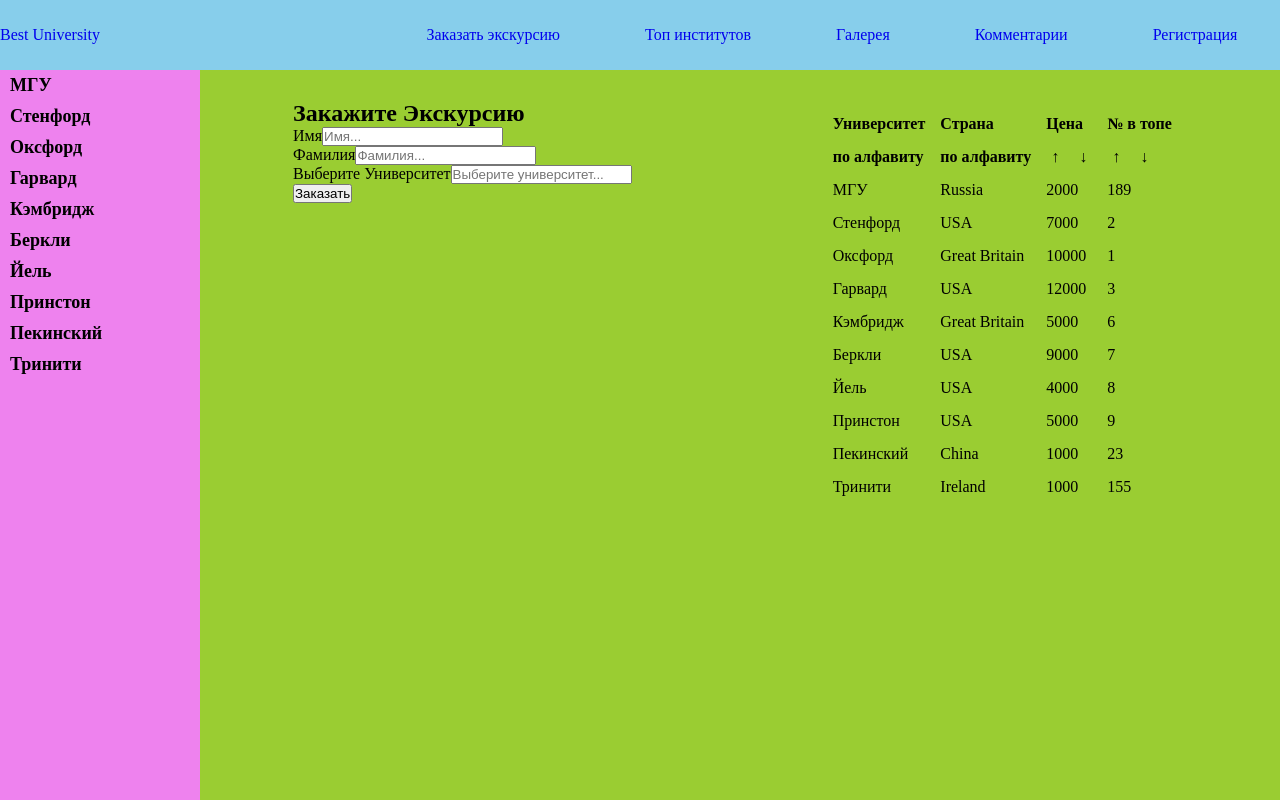
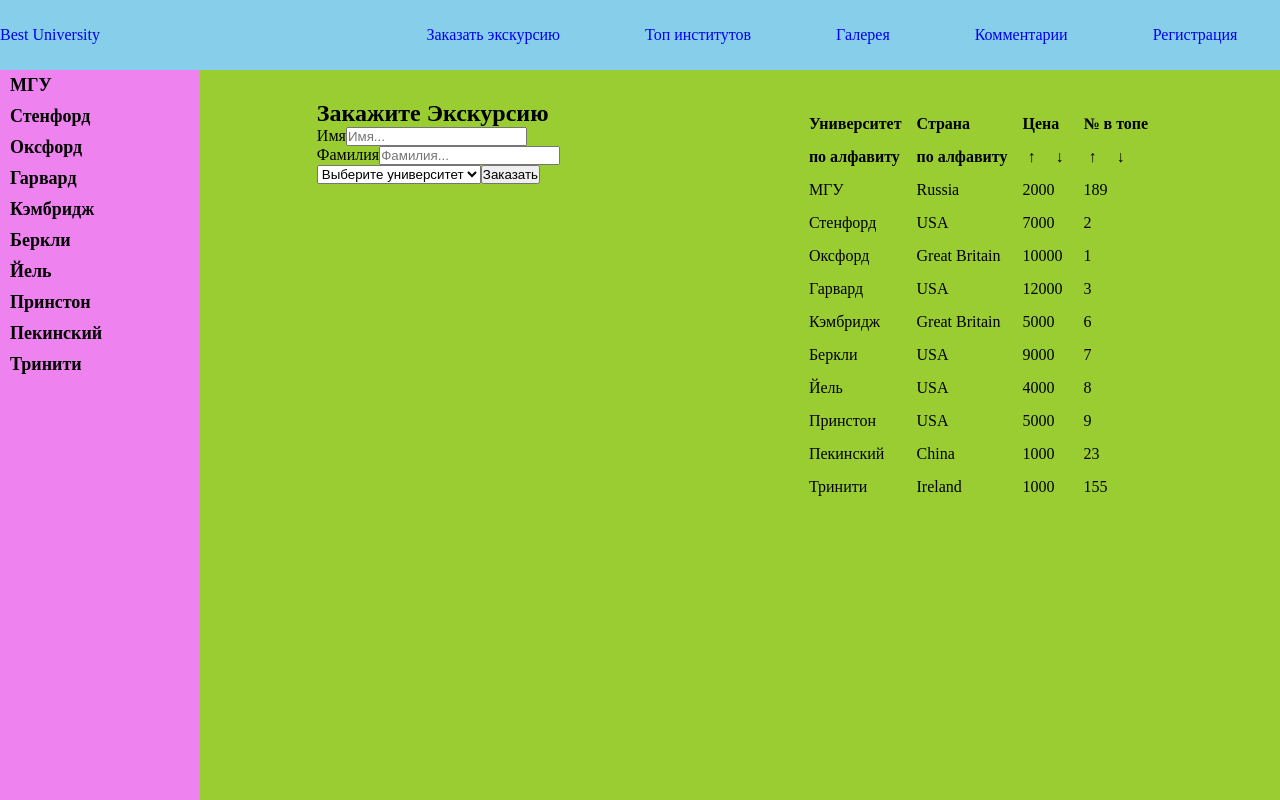
Before and after one commit to pylsar/myVueUniversity, a Vue app: page /excursion in a window 1280 px wide. Built offline with nearby package versions, Linux system fonts and the light colour scheme; data requests are answered from the project's data file.

Commit message:
ExcursionForm select

```diff
--- a/src/components/ExcursionForm.vue
+++ b/src/components/ExcursionForm.vue
@@ -1,7 +1,7 @@
 <template>
     <div class="excirsion-form">
         <h2>Закажите Экскурсию</h2>
-        <form >
+        <form @submit.prevent="validateFormExcursion">
             <div>
                 <label for="firstName">Имя</label>
                 <input type="text" id="firstName" placeholder="Имя..." required>
@@ -10,16 +10,53 @@
                 <label for="lastName">Фамилия</label>
                 <input type="text" id="lastName" placeholder="Фамилия..." required>
             </div>
-            <div>
-                <label for="universityName">Выберите Университет</label>
-                <input type="text" id="universityName" placeholder="Выберите университет..." required>
+            <select v-model="selectedUniversity">
+                <option disabled value="Выберите университет">Выберите университет</option>
+                <option v-for="(university, index) in universities" :key="index">{{university.title}}</option>
+            </select>
+            <button @click="buyExcursionBtn">Заказать</button>
+        </form>
+
+
+        <div v-if="buyExcursion" class="excirsion-form__buy">
+            <span>Выбрано: {{ selectedUniversity }}</span>
+            <!-- так делать не рекомендуется, подумать как заменить -->
+            <div v-for="(university, index) in universities" :key="index">
+            <div v-if="selectedUniversity == university.title">
+                {{university.title}}{{university.price}}
             </div>
-            <button>Заказать</button>
-        </form>
+        </div>
+        </div>
     </div>
 </template>
 <script>
 export default {
     name: 'ExcursionForm',
+    props: ['universities'],
+    data(){
+        return {
+            selectedUniversity: 'Выберите университет',
+            buyExcursion: false
+        }
+    },
+    methods: {
+        buyExcursionBtn(){
+            if(this.selectedUniversity != 'Выберите университет'){
+                this.buyExcursion = !this.buyExcursion;
+            }else{
+                this.buyExcursion = false;
+            }
+        },
+        validateFormExcursion(){
+
+        }
+    }
 }
 </script>
+<style lang="scss">
+.excirsion-form{
+    &__buy {
+        background: white;
+    }
+}
+</style>
--- a/src/views/Excursion.vue
+++ b/src/views/Excursion.vue
@@ -1,6 +1,6 @@
 <template>
   <div class="excursion">
-    <ExcursionForm/>
+    <ExcursionForm :universities="universities"/>
     <table class="excursion__table">
       <thead>
           <tr>
```
